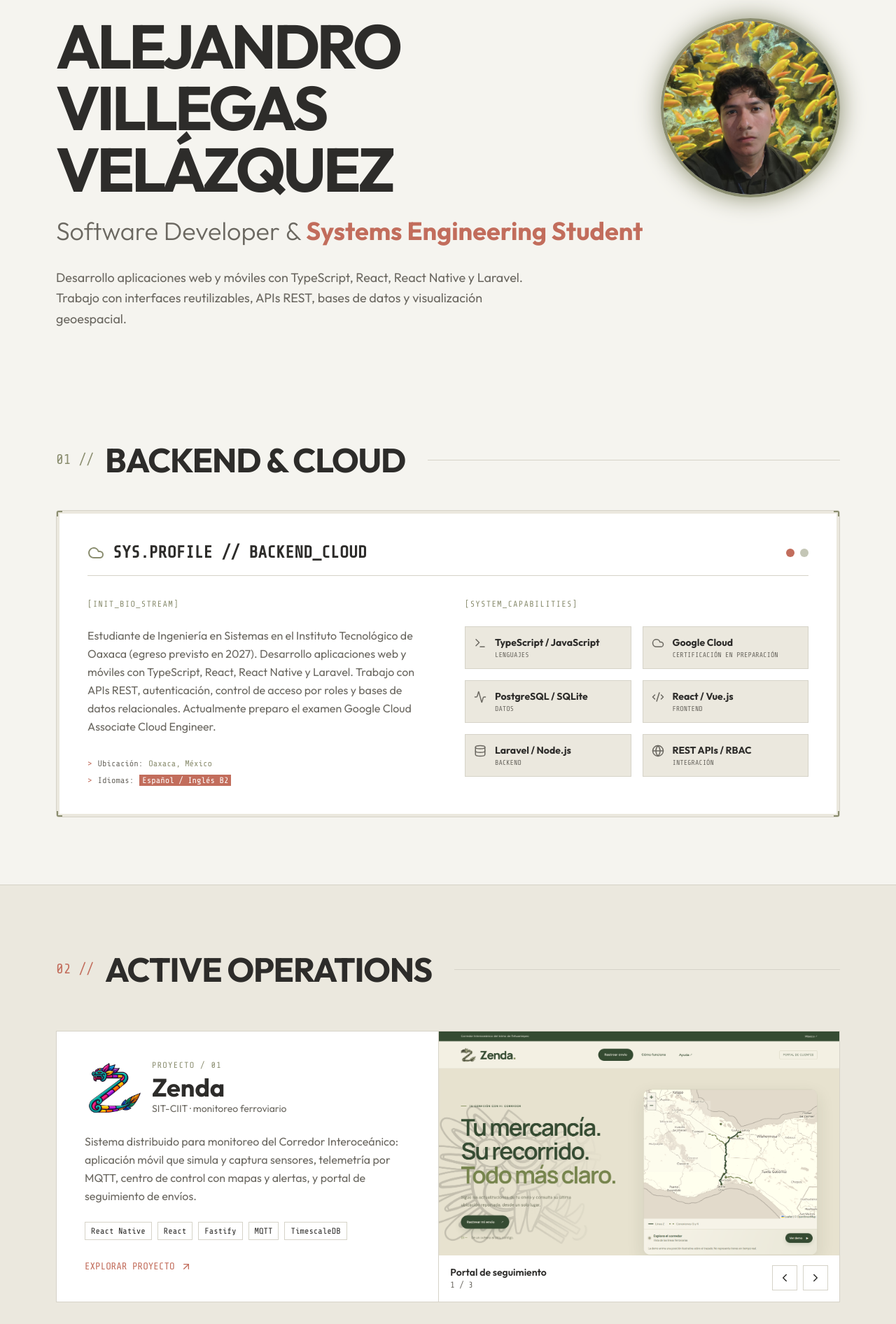
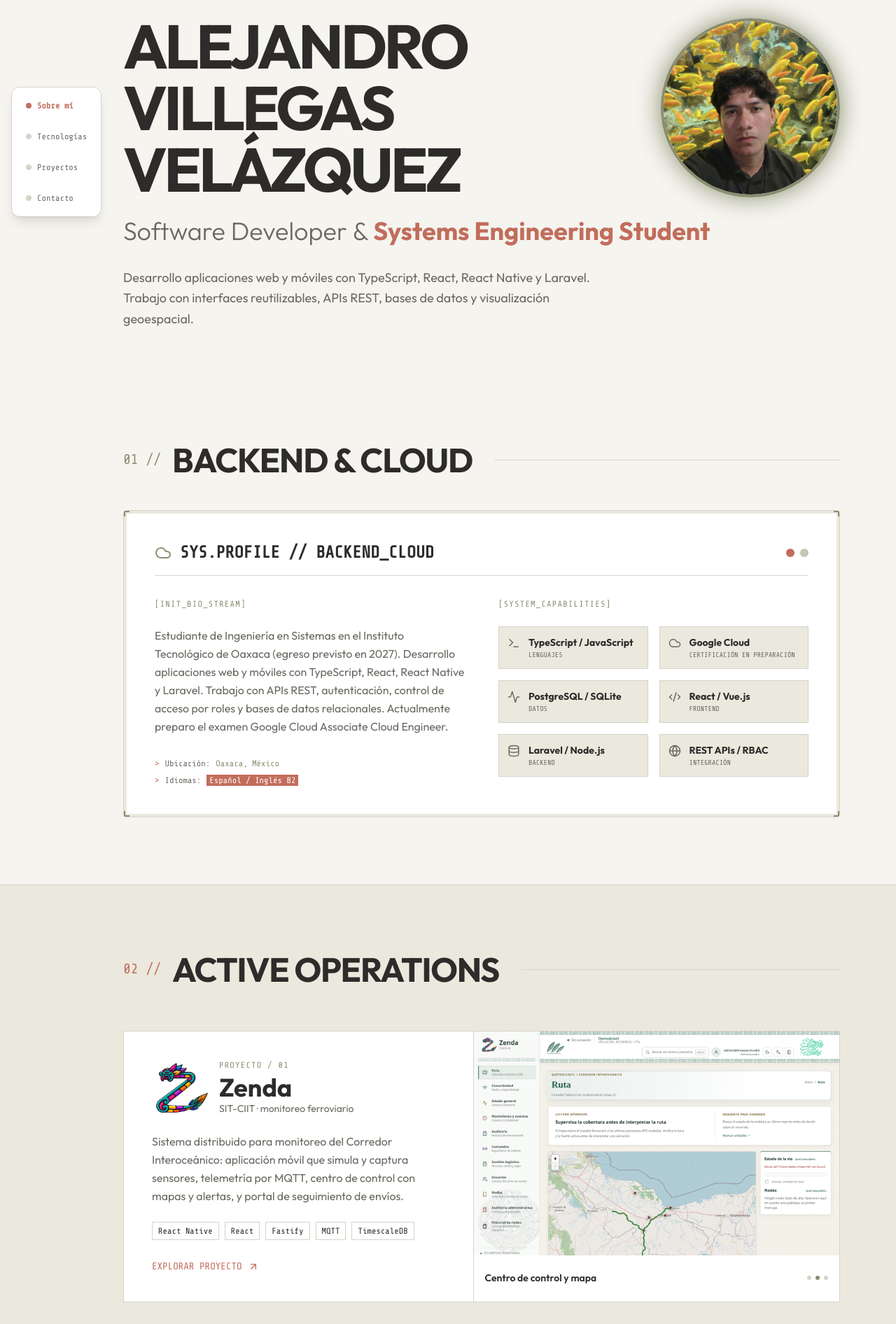
Before and after one commit to AlejandroVill7/PortafolioVVA, a React (Vite) app: page / in a window 1280 px wide. Shown: the part 183-2075 px from the top of the page at 70% size. Built offline with nearby package versions, Linux system fonts and the light colour scheme.

Commit message:
Add automatic landscape previews and section navigation

```diff
--- a/src/App.tsx
+++ b/src/App.tsx
@@ -3,6 +3,7 @@ import { ThemeToggle } from './components/ui/DarkModeToggle';
 import { GlitchText } from './components/ui/GlitchText';
 import { TerminalDashboard } from './components/ui/TerminalDashboard';
 import { FeaturedProject } from './components/ui/FeaturedProject';
+import { SectionNav } from './components/ui/SectionNav';
 import Bachesito from './Bachesito';
 import Comalli from './Comalli';
 import SitCiit from './SitCiit';
@@ -27,9 +28,10 @@ function Home() {
   return (
       <div className="w-full relative min-h-screen selection:bg-[var(--accent-primary)] selection:text-white">
         <ThemeToggle />
+        <SectionNav />
 
         {/* --- SECTION 1: HERO --- */}
-        <section className="w-full min-h-[90vh] flex flex-col justify-center px-6 md:px-20 relative z-10 pt-20">
+        <section id="sobre-mi" className="w-full min-h-[90vh] flex flex-col justify-center px-6 md:px-20 lg:pl-44 relative z-10 pt-24 md:pt-20">
           <div className="max-w-7xl mx-auto w-full hero-content">
             <div className="inline-block border border-[var(--accent-primary)] px-3 py-1 mb-6 rounded-sm bg-[var(--bg-surface)]">
               <span className="font-tech text-xs tracking-widest text-[var(--accent-primary)] uppercase">Status: Online</span>
@@ -59,7 +61,7 @@ function Home() {
         </section>
 
         {/* --- SECTION 2: BACKEND & CLOUD PROFILE --- */}
-        <section className="w-full py-24 px-6 md:px-20 relative z-10">
+        <section id="tecnologias" className="w-full py-24 px-6 md:px-20 lg:pl-44 relative z-10">
           <div className="max-w-7xl mx-auto w-full gsap-fade-up">
             <div className="flex items-center gap-4 mb-12">
                <span className="font-tech text-xl text-[var(--accent-primary)]">01 //</span>
@@ -71,7 +73,7 @@ function Home() {
         </section>
 
         {/* --- SECTION 3: OPERATIONS (Projects) --- */}
-        <section className="w-full py-24 px-6 md:px-20 relative z-10 bg-[var(--bg-surface)] border-y border-[var(--border-color)]">
+        <section id="proyectos" className="w-full py-24 px-6 md:px-20 lg:pl-44 relative z-10 bg-[var(--bg-surface)] border-y border-[var(--border-color)]">
           <div className="max-w-7xl mx-auto w-full">
             <div className="flex items-center gap-4 mb-16 gsap-fade-up">
                <span className="font-tech text-xl text-[var(--accent-secondary)]">02 //</span>
@@ -80,16 +82,16 @@ function Home() {
             </div>
 
             <div className="grid gap-8 projects-grid">
-              <FeaturedProject number="01" title="Zenda" subtitle="SIT-CIIT · monitoreo ferroviario" logo="/sit-ciit/zenda-logo-claro.png" href="/sit-ciit/" description="Sistema distribuido para monitoreo del Corredor Interoceánico: aplicación móvil que simula y captura sensores, telemetría por MQTT, centro de control con mapas y alertas, y portal de seguimiento de envíos." tags={['React Native', 'React', 'Fastify', 'MQTT', 'TimescaleDB']} slides={[{src:'/sit-ciit/landing.png',alt:'Portal público de Zenda',caption:'Portal de seguimiento'},{src:'/sit-ciit/dashboard-mapa.png',alt:'Mapa del centro de control',caption:'Centro de control y mapa'},{src:'/sit-ciit/mobile-sensores.png',alt:'Métricas simuladas del móvil',caption:'Modo Nodo en móvil',portrait:true}]} />
-              <FeaturedProject number="02" title="BachesITO" logo="/projects/bachesito-logo.png" href="/bachesito/" description="Plataforma cívica para reportar baches desde el teléfono y gestionar su atención desde un panel gubernamental. Incluye mapa, evidencia fotográfica, seguimiento de estados, prioridades y asignación operativa." tags={['React', 'Laravel', 'PWA', 'Mapas', 'HackaTec 2026']} slides={[{src:'/bachesito/ciudadano-reportes.png',alt:'Reportes en la aplicación ciudadana',caption:'Aplicación ciudadana',portrait:true},{src:'/bachesito/gobierno-dashboard.png',alt:'Panel gubernamental con reportes',caption:'Panel de gobierno'},{src:'/bachesito/gobierno-reportes.png',alt:'Listado de reportes',caption:'Gestión de reportes'}]} />
-              <FeaturedProject number="03" title="Comalli" logo="/comalli/logo.png" href="/comalli/" description="SaaS de gestión para restaurantes y franquicias. Conecta administración, sucursales, inventario, mesas, punto de venta, cocina y menú público para clientes mediante roles y aislamiento de datos por franquicia." tags={['Laravel', 'Vue', 'Inertia', 'Multi-tenant', 'POS']} slides={[{src:'/comalli/admin.png',alt:'Panel de administración Comalli',caption:'Administración'},{src:'/comalli/cocina.png',alt:'Vista de cocina Comalli',caption:'Cocina'},{src:'/comalli/mesero.png',alt:'Punto de venta para meseros',caption:'Punto de venta'},{src:'/comalli/cliente.png',alt:'Menú público para clientes',caption:'Menú del cliente'}]} />
-              <FeaturedProject number="04" title="BalaaYu Store" subtitle="Tienda de artesanía oaxaqueña · 2025" logo="/projects/balaayu-logo.png" description="Tienda en línea dedicada al barro negro de San Bartolo Coyotepec, rojo de San Marcos Tlapazola y verde de Santa María Atzompa, Oaxaca. Presenta el origen artesanal de cada comunidad, un catálogo con productos, precios y existencias, carrito de compra y acceso de usuarios." tags={['Angular 19', 'Firebase', 'Catálogo', 'Artesanía', '2025']} slides={[{src:'/balaayu/inicio.png',alt:'Inicio de BalaaYu Store',caption:'Inicio y artesanía'},{src:'/balaayu/catalogo.png',alt:'Catálogo de barro de BalaaYu',caption:'Catálogo de productos'}]} />
+              <FeaturedProject number="01" title="Zenda" subtitle="SIT-CIIT · monitoreo ferroviario" logo="/sit-ciit/zenda-logo-claro.png" href="/sit-ciit/" description="Sistema distribuido para monitoreo del Corredor Interoceánico: aplicación móvil que simula y captura sensores, telemetría por MQTT, centro de control con mapas y alertas, y portal de seguimiento de envíos." tags={['React Native', 'React', 'Fastify', 'MQTT', 'TimescaleDB']} slides={[{src:'/sit-ciit/landing.png',alt:'Portal público de Zenda',caption:'Portal de seguimiento'},{src:'/sit-ciit/dashboard-mapa.png',alt:'Mapa del centro de control',caption:'Centro de control y mapa'},{src:'/sit-ciit/dashboard-conectividad.png',alt:'Conectividad del centro de control',caption:'Conectividad'}]} />
+              <FeaturedProject number="02" title="BachesITO" logo="/projects/bachesito-logo.png" href="/bachesito/" description="Plataforma cívica para reportar baches desde el teléfono y gestionar su atención desde un panel gubernamental. Incluye mapa, evidencia fotográfica, seguimiento de estados, prioridades y asignación operativa." tags={['React', 'Laravel', 'PWA', 'Mapas', 'HackaTec 2026']} slides={[{src:'/bachesito/gobierno-dashboard.png',alt:'Panel gubernamental con reportes',caption:'Panel de gobierno'},{src:'/bachesito/gobierno-reportes.png',alt:'Listado de reportes',caption:'Gestión de reportes'}]} />
+              <FeaturedProject number="03" title="Comalli" logo="/comalli/logo.png" href="/comalli/" description="SaaS de gestión para restaurantes y franquicias. Conecta administración, sucursales, inventario, mesas, punto de venta, cocina y menú público para clientes mediante roles y aislamiento de datos por franquicia." tags={['Laravel', 'Vue', 'Inertia', 'Multi-tenant', 'POS']} slides={[{src:'/comalli/admin.png',alt:'Panel de administración Comalli',caption:'Administración'},{src:'/comalli/cocina.png',alt:'Vista de cocina Comalli',caption:'Cocina'},{src:'/comalli/mesero.png',alt:'Punto de venta para meseros',caption:'Punto de venta'}]} />
+              <FeaturedProject number="04" title="BalaaYu Store" subtitle="Tienda de artesanía oaxaqueña · 2025" logo="/projects/balaayu-logo.png" darkLogoWhite description="Tienda en línea dedicada al barro negro de San Bartolo Coyotepec, rojo de San Marcos Tlapazola y verde de Santa María Atzompa, Oaxaca. Presenta el origen artesanal de cada comunidad, un catálogo con productos, precios y existencias, carrito de compra y acceso de usuarios." tags={['Angular 19', 'Firebase', 'Catálogo', 'Artesanía', '2025']} slides={[{src:'/balaayu/inicio.png',alt:'Inicio de BalaaYu Store',caption:'Inicio y artesanía'},{src:'/balaayu/catalogo.png',alt:'Catálogo de barro de BalaaYu',caption:'Catálogo de productos'}]} />
             </div>
           </div>
         </section>
 
         {/* --- SECTION 4: SECURE COMMS (Contact) --- */}
-        <section className="w-full py-32 px-6 md:px-20 relative z-10">
+        <section id="contacto" className="w-full py-32 px-6 md:px-20 lg:pl-44 relative z-10">
           <div className="max-w-4xl mx-auto w-full text-center flex flex-col items-center gap-12 gsap-fade-up">
             <GlitchText text="ESTABLECER CONEXIÓN" as="h3" className="text-4xl md:text-6xl font-bold uppercase tracking-tighter" />
 
--- a/src/Comalli.tsx
+++ b/src/Comalli.tsx
@@ -9,7 +9,6 @@ const roles = [
   {name:'Mesero / punto de venta',src:'/comalli/mesero.png',text:'Mesas, captura de pedidos, modificadores, cuenta y pagos dentro de la sucursal asignada.'},
   {name:'Pedido en mesa',src:'/comalli/pedido.png',text:'Pantalla de toma de pedidos con el menú y los pedidos activos de una mesa.'},
   {name:'Cocina',src:'/comalli/cocina.png',text:'Cola visual de pedidos: pendientes, en preparación y listos, con notas y detalles para el equipo de cocina.'},
-  {name:'Cliente',src:'/comalli/cliente.png',portrait:true,text:'Menú público de la mesa al que se accede por QR; permite explorar productos y realizar un pedido.'},
   {name:'Inventario y métricas',src:'/comalli/metricas.png',text:'Indicadores de venta y operación alimentados con pedidos, pagos e inventario de prueba.'},
   {name:'Inventario de sucursal',src:'/comalli/inventario.png',text:'Control de insumos, existencias y alertas de stock por sucursal.'},
 ];
@@ -20,6 +19,8 @@ export default function Comalli(){
     <a href="/" className="inline-flex items-center gap-2 font-tech text-sm text-[var(--text-muted)] hover:text-[var(--accent-primary)]"><ArrowLeft size={16}/> VOLVER AL PORTAFOLIO</a>
     <header className="py-16 md:py-24 border-b border-[var(--border-color)]"><p className="font-tech text-xs tracking-widest text-[var(--accent-primary)]">PROYECTO / RESTAURANTES</p><img src="/comalli/logo.png" alt="Logo de Comalli" className="w-64 md:w-96 h-auto mt-5 object-contain"/><h1 className="sr-only">Comalli</h1><p className="mt-5 max-w-3xl text-xl text-[var(--text-muted)] leading-relaxed">Plataforma SaaS para coordinar franquicias y sucursales desde la administración hasta el pedido del cliente.</p><div className="flex flex-wrap gap-2 mt-8 font-tech text-xs">{['Laravel 12','Vue 3','Inertia 2','SQLite / PostgreSQL','Roles y sucursales'].map(t=><span key={t} className="border border-[var(--border-color)] px-3 py-2">{t}</span>)}</div></header>
     <section className="py-16 border-b border-[var(--border-color)] grid md:grid-cols-2 gap-8"><div><p className="font-tech text-sm text-[var(--accent-secondary)]">01 / SISTEMA</p><h2 className="text-4xl font-bold mt-4">Una operación conectada</h2></div><div className="space-y-5 text-[var(--text-muted)] leading-relaxed"><p>Comalli separa los datos por franquicia y sucursal. Los administradores organizan el menú, personal, inventario y resultados; meseros y cajeros gestionan mesas y cobros; cocina atiende pedidos; el cliente consulta el menú de su mesa mediante QR.</p><p>Los productos pueden tener variantes y recetas vinculadas a insumos. El flujo de pedidos alimenta las vistas de operación y los reportes.</p></div></section>
-    <section className="py-16"><p className="font-tech text-sm text-[var(--accent-secondary)]">02 / VISTAS POR ROL</p><h2 className="text-4xl font-bold mt-4 mb-3">El producto en ejecución</h2><p className="text-[var(--text-muted)] mb-9 max-w-3xl">Capturas locales tomadas con las cuentas de demostración incluidas en el repositorio. Las franquicias, productos, mesas y transacciones provienen de los seeders del proyecto.</p><div className="grid md:grid-cols-2 gap-7">{roles.map(r=><figure key={r.name} className="border border-[var(--border-color)] bg-[var(--bg-surface)] overflow-hidden"><a href={r.src} target="_blank" rel="noreferrer" aria-label={`Abrir vista de ${r.name}`}><img src={r.src} alt={`Comalli: ${r.name}`} loading="lazy" className={`w-full h-72 ${'portrait' in r && r.portrait ? 'object-contain' : 'object-cover object-top'} bg-[var(--bg-panel)]`}/></a><figcaption className="p-5"><strong className="block text-lg">{r.name}</strong><span className="text-sm text-[var(--text-muted)]">{r.text}</span></figcaption></figure>)}</div></section>
+    <section className="py-16"><p className="font-tech text-sm text-[var(--accent-secondary)]">02 / VISTAS POR ROL</p><h2 className="text-4xl font-bold mt-4 mb-3">El producto en ejecución</h2><p className="text-[var(--text-muted)] mb-9 max-w-3xl">Capturas locales tomadas con las cuentas de demostración incluidas en el repositorio. Las franquicias, productos, mesas y transacciones provienen de los seeders del proyecto.</p><div className="grid md:grid-cols-2 gap-7">{roles.map(r=><figure key={r.name} className="border border-[var(--border-color)] bg-[var(--bg-surface)] overflow-hidden"><a href={r.src} target="_blank" rel="noreferrer" aria-label={`Abrir vista de ${r.name}`}><img src={r.src} alt={`Comalli: ${r.name}`} loading="lazy" className="w-full h-72 object-cover object-top bg-[var(--bg-panel)]"/></a><figcaption className="p-5"><strong className="block text-lg">{r.name}</strong><span className="text-sm text-[var(--text-muted)]">{r.text}</span></figcaption></figure>)}</div>
+      <div className="border border-[var(--border-color)] bg-[var(--bg-surface)] p-5 md:p-8 mt-7"><h3 className="text-2xl font-bold mb-2">Cliente · menú de la mesa</h3><p className="text-[var(--text-muted)] mb-6">Desde el QR, el cliente explora productos, arma su pedido y puede enviarlo a cocina. Estas capturas muestran el catálogo y la selección de un producto.</p><div className="grid grid-cols-2 gap-3 md:gap-8 max-w-3xl mx-auto">{[{src:'/comalli/cliente.png',title:'Explorar el menú'},{src:'/comalli/cliente-pedido.png',title:'Preparar el pedido'}].map(v=><figure key={v.src} className="min-w-0"><a href={v.src} target="_blank" rel="noreferrer" aria-label={`Abrir ${v.title}`}><img src={v.src} alt={`Comalli: ${v.title}`} loading="lazy" className="w-full h-auto border border-[var(--border-color)]"/></a><figcaption className="mt-3 text-sm md:text-lg font-semibold">{v.title}</figcaption></figure>)}</div></div>
+    </section>
   </div></main>;
 }
--- a/src/components/ui/DarkModeToggle.tsx
+++ b/src/components/ui/DarkModeToggle.tsx
@@ -15,7 +15,7 @@ export const ThemeToggle: React.FC = () => {
   return (
     <button
       onClick={() => setIsDark(!isDark)}
-      className="fixed top-6 right-6 z-[200] flex items-center gap-2 p-2 px-4 rounded-sm bg-[var(--bg-surface)] border border-[var(--border-color)] text-[var(--text-main)] shadow-lg hover:border-[var(--accent-primary)] font-tech group"
+      className="fixed bottom-4 right-4 md:top-6 md:bottom-auto md:right-6 z-[200] flex items-center gap-2 p-2 px-4 rounded-sm bg-[var(--bg-surface)] border border-[var(--border-color)] text-[var(--text-main)] shadow-lg hover:border-[var(--accent-primary)] font-tech group"
       aria-label="Toggle Theme"
     >
       <Terminal size={14} className="text-[var(--accent-primary)]" />
--- a/src/components/ui/FeaturedProject.tsx
+++ b/src/components/ui/FeaturedProject.tsx
@@ -1,25 +1,39 @@
-import { useState } from 'react';
-import { ChevronLeft, ChevronRight, ArrowUpRight } from 'lucide-react';
+import { useEffect, useRef, useState } from 'react';
+import { ArrowUpRight } from 'lucide-react';
 
-export type ProjectSlide = { src: string; alt: string; caption: string; portrait?: boolean };
+export type ProjectSlide = { src: string; alt: string; caption: string };
 
-export function FeaturedProject({ title, subtitle, logo, description, tags, slides, href, number }: {
+export function FeaturedProject({ title, subtitle, logo, description, tags, slides, href, number, darkLogoWhite }: {
   title: string; subtitle?: string; logo: string; description: string; tags: string[];
-  slides: ProjectSlide[]; href?: string; number: string;
+  slides: ProjectSlide[]; href?: string; number: string; darkLogoWhite?: boolean;
 }) {
   const [index, setIndex] = useState(0);
+  const [visible, setVisible] = useState(false);
+  const projectRef = useRef<HTMLElement>(null);
+  useEffect(() => {
+    const observer = new IntersectionObserver(([entry]) => setVisible(entry.isIntersecting), { rootMargin: '100px' });
+    if (projectRef.current) observer.observe(projectRef.current);
+    return () => observer.disconnect();
+  }, []);
+  useEffect(() => {
+    if (!visible || slides.length < 2 || window.matchMedia('(prefers-reduced-motion: reduce)').matches) return;
+    const timer = window.setInterval(() => {
+      if (!document.hidden) setIndex(current => (current + 1) % slides.length);
+    }, 3500);
+    return () => window.clearInterval(timer);
+  }, [visible, slides.length]);
   const slide = slides[index];
   const content = <>
-    <div className="flex items-center gap-4 mb-6"><img src={logo} alt={`Logo de ${title}`} className="w-20 h-20 object-contain shrink-0" /><div><p className="font-tech text-xs tracking-widest text-[var(--accent-primary)]">PROYECTO / {number}</p><h3 className="text-3xl md:text-4xl font-bold mt-1">{title}</h3>{subtitle && <p className="text-sm text-[var(--text-muted)]">{subtitle}</p>}</div></div>
+    <div className="flex items-center gap-4 mb-6"><img src={logo} alt={`Logo de ${title}`} className={`w-20 h-20 object-contain shrink-0 ${darkLogoWhite ? 'logo-white-in-dark' : ''}`} /><div><p className="font-tech text-xs tracking-widest text-[var(--accent-primary)]">PROYECTO / {number}</p><h3 className="text-3xl md:text-4xl font-bold mt-1">{title}</h3>{subtitle && <p className="text-sm text-[var(--text-muted)]">{subtitle}</p>}</div></div>
     <p className="text-[var(--text-muted)] leading-relaxed">{description}</p>
     <div className="flex flex-wrap gap-2 mt-6">{tags.map(tag => <span key={tag} className="font-tech text-xs border border-[var(--border-color)] px-2 py-1">{tag}</span>)}</div>
     {href && <span className="inline-flex items-center gap-2 mt-7 font-tech text-sm text-[var(--accent-secondary)]">EXPLORAR PROYECTO <ArrowUpRight size={16}/></span>}
   </>;
-  return <article className="border border-[var(--border-color)] bg-[var(--bg-panel)] overflow-hidden grid lg:grid-cols-[1fr_1.05fr]">
+  return <article ref={projectRef} className="border border-[var(--border-color)] bg-[var(--bg-panel)] overflow-hidden grid lg:grid-cols-[1fr_1.05fr]">
     {href ? <a href={href} className="block p-7 md:p-10 hover:bg-[var(--bg-surface)] focus-visible:outline focus-visible:outline-2 focus-visible:outline-[var(--accent-primary)]" aria-label={`Explorar ${title}`}>{content}</a> : <div className="p-7 md:p-10">{content}</div>}
     <div className="flex flex-col min-w-0 border-t lg:border-t-0 lg:border-l border-[var(--border-color)]">
-      <div className="h-64 md:h-80 bg-[var(--bg-base)] flex items-center justify-center overflow-hidden"><img src={slide.src} alt={slide.alt} className={`w-full h-full ${slide.portrait ? 'object-contain' : 'object-cover object-top'}`} loading="lazy" /></div>
-      <div className="flex items-center justify-between gap-3 px-4 py-3 min-h-16"><div className="min-w-0"><p className="text-sm font-semibold truncate">{slide.caption}</p><p className="font-tech text-xs text-[var(--text-muted)]">{index + 1} / {slides.length}</p></div><div className="flex gap-2"><button type="button" aria-label={`Imagen anterior de ${title}`} onClick={() => setIndex((index - 1 + slides.length) % slides.length)} className="p-2 border border-[var(--border-color)] hover:text-[var(--accent-primary)]"><ChevronLeft size={18}/></button><button type="button" aria-label={`Imagen siguiente de ${title}`} onClick={() => setIndex((index + 1) % slides.length)} className="p-2 border border-[var(--border-color)] hover:text-[var(--accent-primary)]"><ChevronRight size={18}/></button></div></div>
+      <div className="h-64 md:h-80 bg-[var(--bg-base)] overflow-hidden relative"><img key={slide.src} src={slide.src} alt={slide.alt} className="project-slide w-full h-full object-cover object-top" loading="lazy" /></div>
+      <div className="flex items-center justify-between gap-3 px-4 py-3 min-h-16"><p className="text-sm font-semibold truncate">{slide.caption}</p><div className="flex gap-1.5" aria-label={`Imagen ${index + 1} de ${slides.length}`}>{slides.map((item, position) => <span key={item.src} className={`w-1.5 h-1.5 rounded-full ${position === index ? 'bg-[var(--accent-primary)]' : 'bg-[var(--border-color)]'}`} />)}</div></div>
     </div>
   </article>;
 }
--- /dev/null
+++ b/src/components/ui/SectionNav.tsx
@@ -0,0 +1,35 @@
+import { useEffect, useState } from 'react';
+
+const sections = [
+  { id: 'sobre-mi', label: 'Sobre mí' },
+  { id: 'tecnologias', label: 'Tecnologías' },
+  { id: 'proyectos', label: 'Proyectos' },
+  { id: 'contacto', label: 'Contacto' },
+];
+
+export function SectionNav() {
+  const [active, setActive] = useState('sobre-mi');
+
+  useEffect(() => {
+    const observer = new IntersectionObserver(entries => {
+      const visible = entries.find(entry => entry.isIntersecting);
+      if (visible) setActive(visible.target.id);
+    }, { rootMargin: '-35% 0px -55% 0px' });
+    sections.forEach(({ id }) => {
+      const section = document.getElementById(id);
+      if (section) observer.observe(section);
+    });
+    return () => observer.disconnect();
+  }, []);
+
+  return <nav aria-label="Secciones del portafolio" className="section-nav fixed z-[190] top-3 left-3 right-3 md:top-1/2 md:-translate-y-1/2 md:left-4 md:right-auto border border-[var(--border-color)] bg-[var(--bg-panel)] shadow-lg rounded-full md:rounded-xl px-2 py-2 md:p-3">
+    <ul className="flex items-center justify-around md:items-stretch md:flex-col md:gap-4">
+      {sections.map(({ id, label }) => <li key={id}>
+        <a href={`#${id}`} onClick={() => setActive(id)} aria-current={active === id ? 'location' : undefined} className={`flex items-center justify-center md:justify-start gap-2 px-1.5 md:px-2 py-1.5 text-[11px] md:text-xs font-tech whitespace-nowrap ${active === id ? 'text-[var(--accent-secondary)] font-bold' : 'text-[var(--text-muted)] hover:text-[var(--text-main)]'}`}>
+          <span aria-hidden="true" className={`hidden md:block h-2 w-2 shrink-0 rounded-full ${active === id ? 'bg-[var(--accent-secondary)]' : 'bg-[var(--border-color)]'}`} />
+          {label}
+        </a>
+      </li>)}
+    </ul>
+  </nav>;
+}
--- a/src/index.css
+++ b/src/index.css
@@ -86,6 +86,26 @@
   border: 1px solid var(--border-color);
 }
 
+.dark .logo-white-in-dark {
+  filter: brightness(0) invert(1);
+}
+
+.project-slide {
+  mask-image: linear-gradient(to right, rgba(0, 0, 0, .86), #000 22%, #000);
+  animation: project-image-arrive 360ms ease-out both;
+}
+
+@keyframes project-image-arrive {
+  from { opacity: .82; }
+  to { opacity: 1; }
+}
+
+@media (prefers-reduced-motion: reduce) {
+  .project-slide { animation: none; }
+}
+
+section[id] { scroll-margin-top: 4.5rem; }
+
 /* Glitch Effect Keyframes */
 @keyframes glitch-anim-1 {
   0% { clip-path: inset(20% 0 80% 0); transform: translate(-2px, 1px); }
```
Also changed, not shown: src/Bachesito.tsx (+7 -3 lines).
